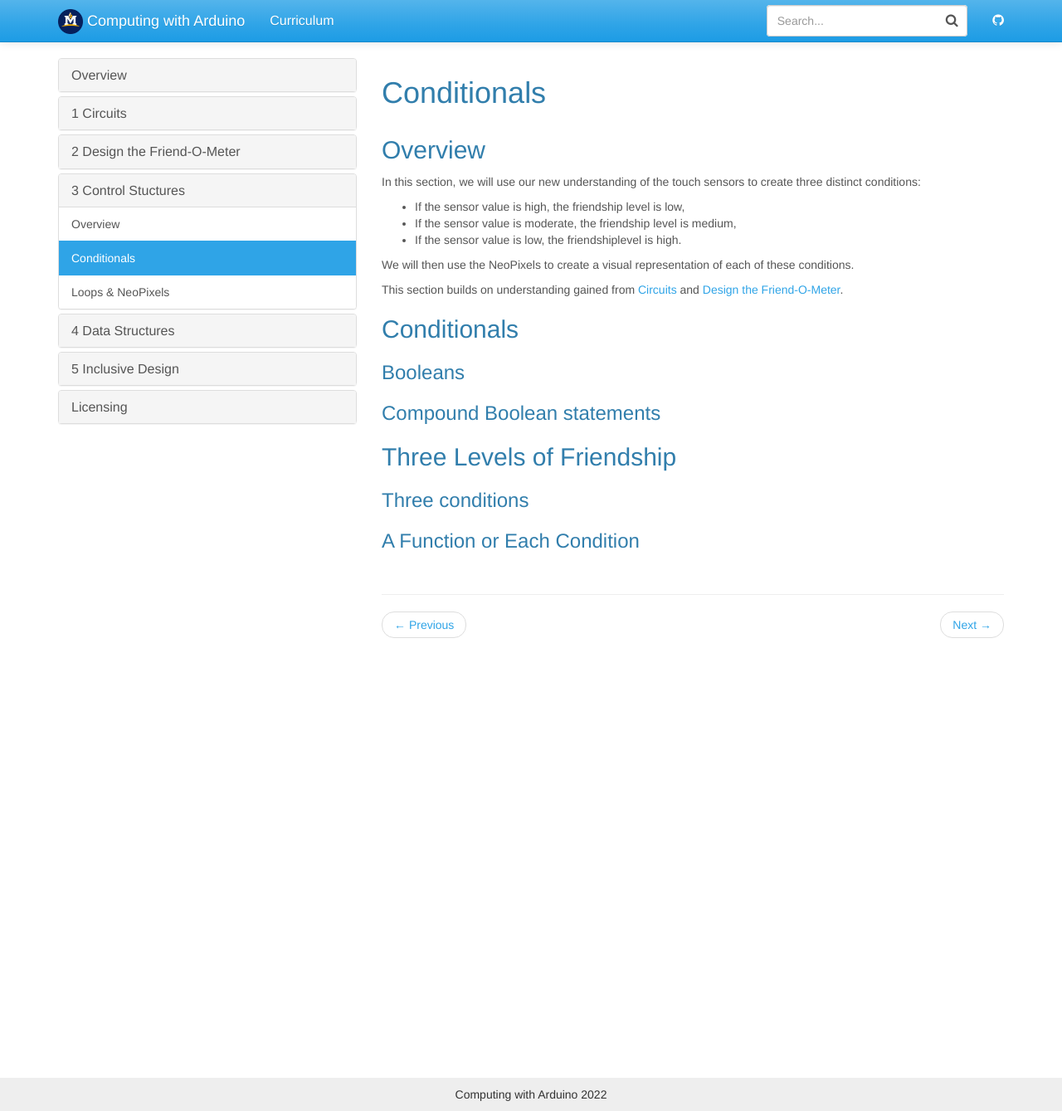
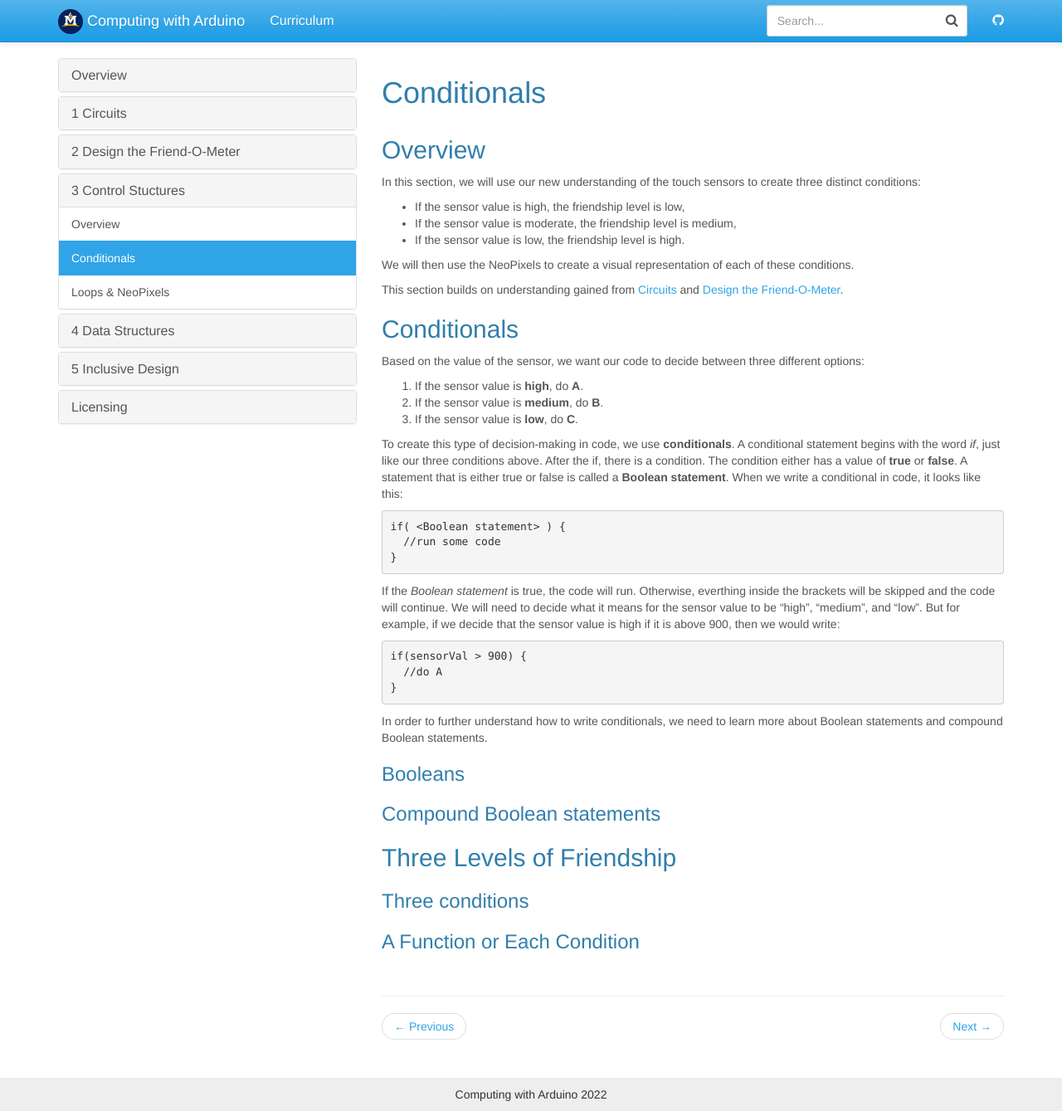
Before and after one commit to jake-chipps/friendometer, a Jekyll site: the page built from _docs/lessons/3-1.md, in a window 1280 px wide and 1339 px high. Shown: the whole window at 83% size. Built offline with Jekyll 4.4.1, drawn with Linux system fonts in a browser that asks for light colours.

Commit message:
Conditionals

````diff
--- a/_docs/lessons/3-1.md
+++ b/_docs/lessons/3-1.md
@@ -6,15 +6,38 @@ permalink: /docs/3-1/
 In this section, we will use our new understanding of the touch sensors to create three distinct conditions:
 - If the sensor value is high, the friendship level is low,
 - If the sensor value is moderate, the friendship level is medium,
-- If the sensor value is low, the friendshiplevel is high.
+- If the sensor value is low, the friendship level is high.
 
 We will then use the NeoPixels to create a visual representation of each of these conditions.
 
 This section builds on understanding gained from [Circuits](../1-0/) and [Design the Friend-O-Meter](../2-0/).
 
 ## Conditionals
+Based on the value of the sensor, we want our code to decide between three different options:
+1. If the sensor value is **high**, do **A**.
+2. If the sensor value is **medium**, do **B**.
+3. If the sensor value is **low**, do **C**.
+
+To create this type of decision-making in code, we use **conditionals**. A conditional statement begins with the word *if*, just like our three conditions above. After the if, there is a condition. The condition either has a value of **true** or **false**. A statement that is either true or false is called a **Boolean statement**. When we write a conditional in code, it looks like this:
+
+```
+if( <Boolean statement> ) {
+  //run some code
+}
+```
+
+If the *Boolean statement* is true, the code will run. Otherwise, everthing inside the brackets will be skipped and the code will continue. We will need to decide what it means for the sensor value to be "high", "medium", and "low". But for example, if we decide that the sensor value is high if it is above 900, then we would write:
+
+```
+if(sensorVal > 900) {
+  //do A
+}
+```
+
+In order to further understand how to write conditionals, we need to learn more about Boolean statements and compound Boolean statements.
 
 ### Booleans
+
 
 ### Compound Boolean statements
 
````
